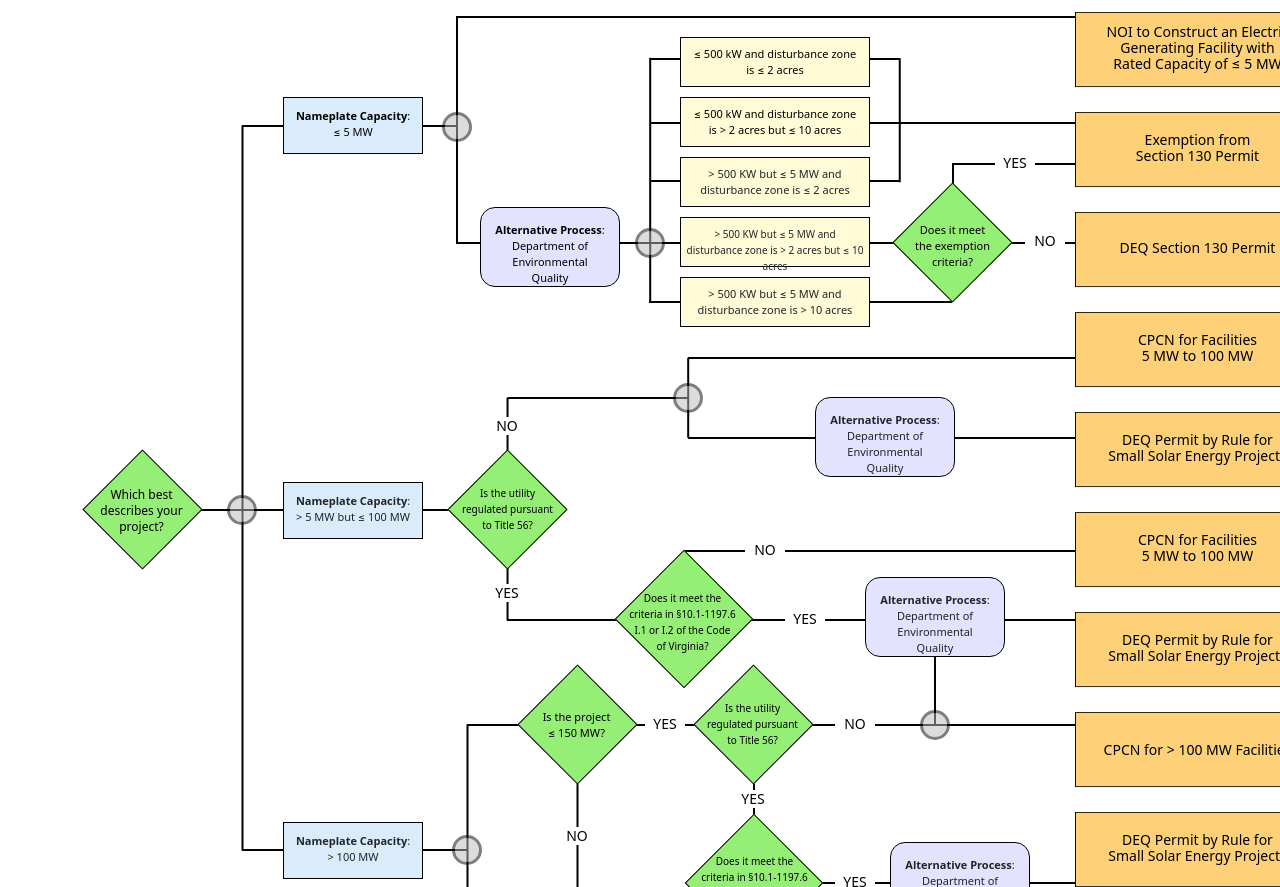
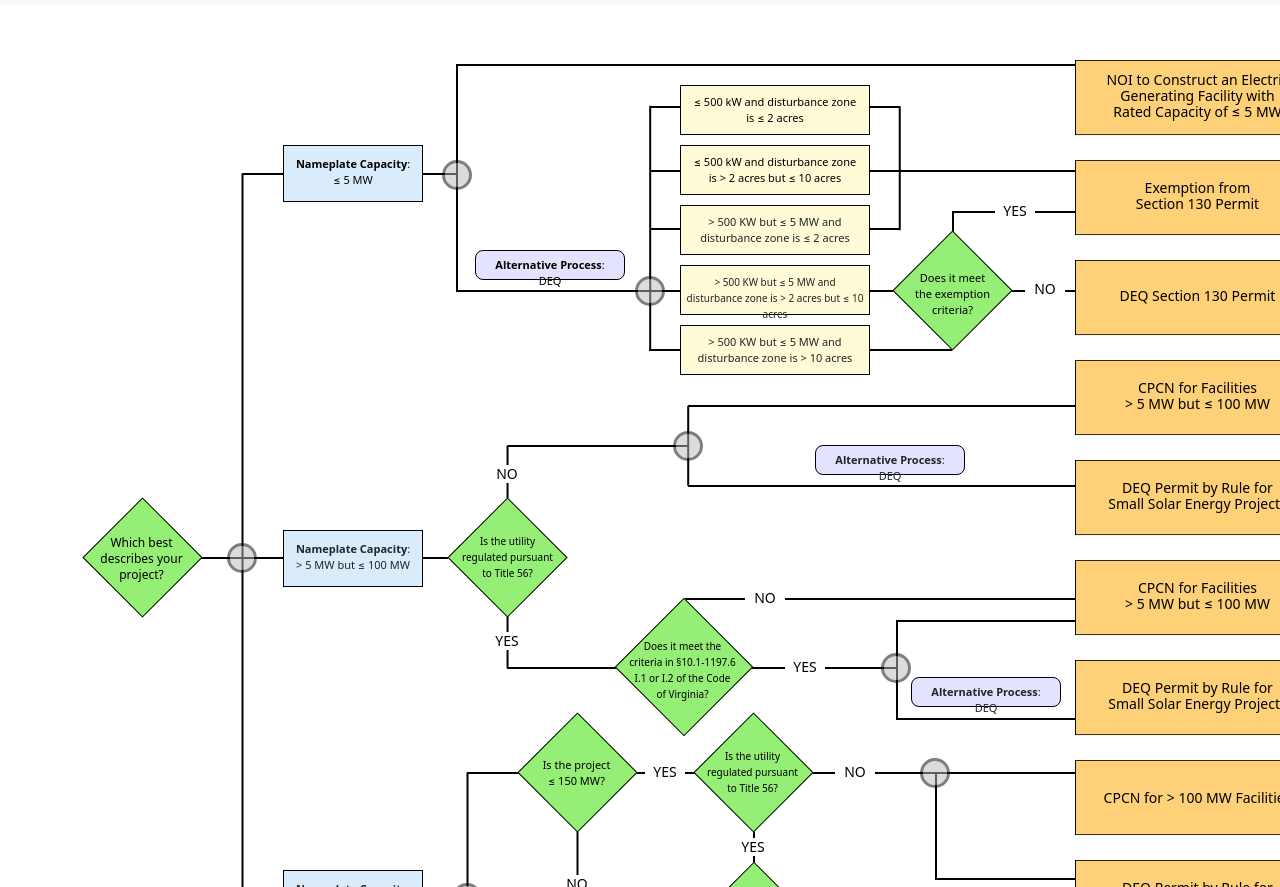
Before and after one commit to ytkidanu/process-mapping, a plain HTML site: page index.html in a window 1280 px wide. Shown: the part 105-992 px from the top of the page. Drawn offline with nearby package versions, Linux system fonts and the light colour scheme.

Commit message:
Added changes to landing page

```diff
--- a/index.html
+++ b/index.html
@@ -141,6 +141,10 @@
             <div class="line landline-29"></div>
             <div class="line landline-30"></div>
             <div class="line landline-31"></div>
+            <div class="line landline-32"></div>
+            <div class="line landline-33"></div>
+            <div class="line landline-34"></div>
+            <div class="line landline-35"></div>
 
             <div class="circle circle-1"></div>
             <div class="circle circle-2"></div>
@@ -148,6 +152,7 @@
             <div class="circle circle-4"></div>
             <div class="circle circle-5"></div>
             <div class="circle circle-6"></div>
+            <div class="circle circle-7"></div>
 
             <div data-bs-toggle="modal" data-bs-target="#nameplate-less-5-mw" class="btn btn-light project landing-5-mw"><b>Nameplate Capacity</b>:<br> &le; 5 MW</div>
             <div class="project landing-5-100-mw"><b>Nameplate Capacity</b>:<br> &gt; 5 MW but &le; 100 MW</div>
@@ -174,10 +179,10 @@
             <div class="decision landing-exempt"></div>
             <div class= "txt landing-130-exemption">Does it meet <br>the exemption<br> criteria?</div>
 
-            <div class="process alternative-1"><b>Alternative Process</b>: Department of Environmental Quality</div>
-            <div class="process alternative-2"><b>Alternative Process</b>: Department of Environmental Quality</div>
-            <div class="process alternative-3"><b>Alternative Process</b>: Department of Environmental Quality</div>
-            <div data-bs-toggle="modal" data-bs-target="#alternative-4" class="btn btn-light process alternative-4"><b>Alternative Process</b>: Department of Environmental Quality</div>
+            <div class="process alternative-1"><b>Alternative Process</b>: DEQ</div>
+            <div class="process alternative-2"><b>Alternative Process</b>: DEQ</div>
+            <div class="process alternative-3"><b>Alternative Process</b>: DEQ</div>
+            <div data-bs-toggle="modal" data-bs-target="#alternative-4" class="btn btn-light process alternative-4"><b>Alternative Process</b>: DEQ</div>
 
             <div class="txt landing-title-56-2">Is the utility<br> regulated pursuant<br> to Title 56?</div>
             <div class="decision landing-title-56-2"></div>
@@ -210,13 +215,13 @@
               <a href="swim-lanes/deq-130-permit.html" class="txt landing-130-permit">DEQ Section 130 Permit</a>
 
               <img src="../images/permit.png" class="landing-permit permit-4"></img>
-              <a href="swim-lanes/cpcn-5-mw.html" class="txt landing-5-100-mw-1">CPCN for Facilities <br>5 MW to 100 MW</a>
+              <a href="swim-lanes/cpcn-5-mw.html" class="txt landing-5-100-mw-1">CPCN for Facilities <br>&gt; 5 MW but &le; 100 MW</a>
 
               <img src="../images/permit.png" class="landing-permit permit-5"></img>
               <a href="swim-lanes/deq-pbr.html" class="txt landing-pbr-1">DEQ Permit by Rule for <br>Small Solar Energy Projects</a>
 
               <img src="../images/permit.png" class="landing-permit permit-6"></img>
-              <a href="swim-lanes/cpcn-5-mw.html" class="txt landing-5-100-mw-2">CPCN for Facilities <br>5 MW to 100 MW</a>
+              <a href="swim-lanes/cpcn-5-mw.html" class="txt landing-5-100-mw-2">CPCN for Facilities <br>&gt; 5 MW but &le; 100 MW</a>
 
               <img src="../images/permit.png" class="landing-permit permit-7"></img>
               <a href="swim-lanes/deq-pbr.html" class="txt landing-pbr-2">DEQ Permit by Rule for <br>Small Solar Energy Projects</a>
--- a/main.js
+++ b/main.js
@@ -3,7 +3,8 @@ class NavBar extends HTMLElement {
         this.innerHTML = `
             <nav class="navbar navbar-expand sticky-top navbar-light bg-light"">
                 <div class="container">
-                    <span class="navbar-logo h2"> The Virginia Solar Permit Map </span>
+                    <span class="navbar-logo"><h2> The Virginia Solar Permit Map </h2>
+                        An Interactive Process Map Detailing the Various Permits Required for Solar Permits in Virginia </span>
                     <div class="collapse navbar-collapse"></div>
                         <ul class="navbar-nav h5">
                             <li class="nav-item px-2">
@@ -82,7 +83,8 @@ class SwimLaneNavBar extends HTMLElement {
         this.innerHTML = `
             <nav class="navbar navbar-expand navbar-light bg-light">
                 <div class="container">
-                    <span class="navbar-logo h2"> The Virginia Solar Permit Map </span>
+                    <span class="navbar-logo"> <h2> The Virginia Solar Permit Map </h2>
+                    An Interactive Process Map Detailing the Various Permits Required for Solar Permits in Virginia </span>
                     <div class="collapse navbar-collapse"></div>
                         <ul class="navbar-nav h5">
                             <li class="nav-item px-2">
--- a/style.css
+++ b/style.css
@@ -91,29 +91,33 @@
     left: 276.5px;
     top: 155px;
 }
+.circle.circle-7 {
+    left: 716px;
+    top: 648px;
+}
 
 .process {
     box-sizing: border-box;
 
     position: absolute;
-    width: 140px;
-    height: 80px;
+    width: 150px;
+    height: 30px;
     z-index: 0;
     line-height: 16px;
     text-align: center;
-    border-radius: 15px;
+    border-radius: 8px;
 
     background: #E3E3FF;
     border: 1px solid var(--black-color);
 
-    padding-right: 12px;
-    padding-left: 12px;
-    padding-top: 14px;
+    padding-right: 10px;
+    padding-left: 10px;
+    padding-top: 6px;
 }
 /* landing.html */
 .process.alternative-1 {
-    left: 700px;
-    top: 620px;
+    left: 746px;
+    top: 672px;
     font-size: 11px;
 }
 .process.alternative-2 {
@@ -122,13 +126,13 @@
     font-size: 11px;
 }
 .process.alternative-3 {
-    left: 725px;
+    left: 735px;
     top: 885px;
     font-size: 11px;
 }
 .process.alternative-4 {
-    left: 315px;
-    top: 250px;
+    left: 310px;
+    top: 245px;
     font-size: 11px;
 }
 
@@ -876,7 +880,7 @@
     transform: rotate(90deg);
 }
 .line.landline-3 {
-    width: 572px;
+    width: 390px;
     left: 342px;
     top: 661.5px;
     z-index: 0;
@@ -977,9 +981,9 @@
     z-index: 0;
 }
 .line.landline-19 {
-    width: 100px;
-    left: 720px;
-    top: 717px;
+    width: 106px;
+    left: 717.5px;
+    top: 820px;
 
     transform: rotate(90deg);
 }
@@ -1059,6 +1063,32 @@
     width: 324.2px;
     left: 589px;
     top: 993px;
+    z-index: 0;
+}
+.line.landline-32 {
+    width: 140px;
+    left: 770px;
+    top: 873px;
+    z-index: 0;
+}
+.line.landline-33 {
+    width: 100px;
+    left: 682px;
+    top: 664px;
+    z-index: 0;
+
+    transform: rotate(90deg);
+}
+.line.landline-34 {
+    width: 200px;
+    left: 732px;
+    top: 713px;
+    z-index: 0;
+}
+.line.landline-35 {
+    width: 200px;
+    left: 732px;
+    top: 614.5px;
     z-index: 0;
 }
 
```
